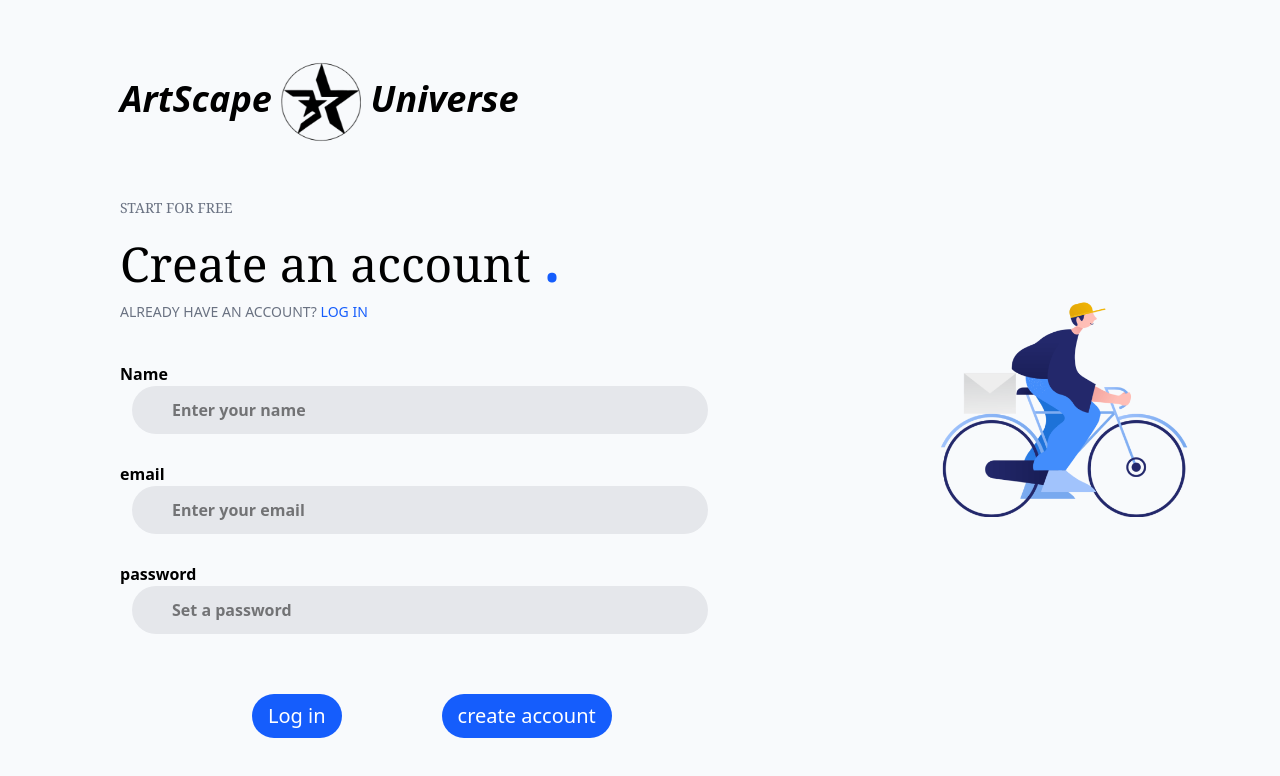
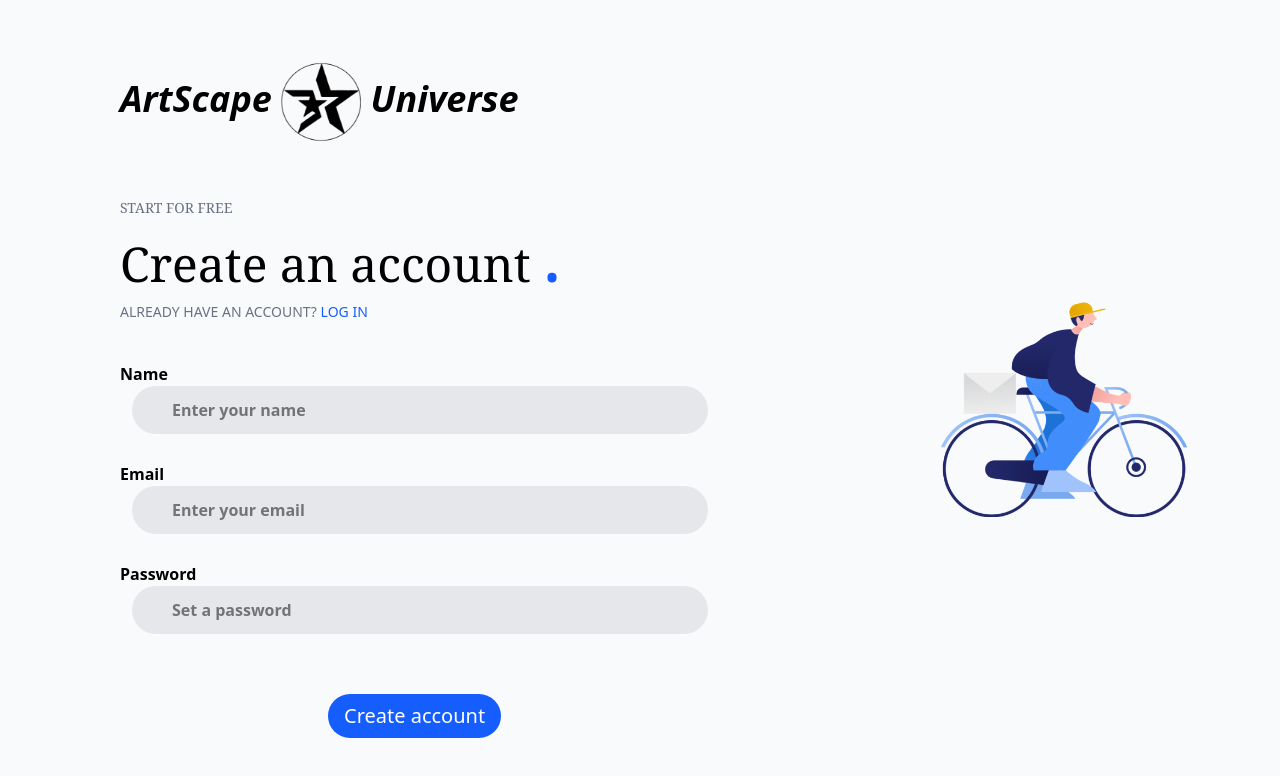
Before and after one commit to KiraIIV-max/ArtScape, a React (Vite) app in the folder frontend/: page /register in a window 1280 px wide. Shown: the top 776 px of the page. Built offline with nearby package versions, Linux system fonts and the light colour scheme.

Commit message:
register page updated

```diff
--- a/frontend/package.json
+++ b/frontend/package.json
@@ -11,6 +11,7 @@
   },
   "dependencies": {
     "@tailwindcss/vite": "^4.1.17",
+    "axios": "^1.13.2",
     "gsap": "^3.13.0",
     "react": "^19.2.0",
     "react-dom": "^19.2.0",
--- a/frontend/src/Pages/Register.jsx
+++ b/frontend/src/Pages/Register.jsx
@@ -4,8 +4,8 @@ import Navbar from "../components/Navbar";
 import React, { useEffect, useRef } from "react";
 import gsap from "gsap";
 import { ScrollTrigger } from "gsap/ScrollTrigger";
+
 gsap.registerPlugin(ScrollTrigger);
-
 
 const Register = () => {
   const container = useRef();
@@ -24,9 +24,28 @@ const Register = () => {
     return () => ctx.revert();
   }, []);
 
+  const handlelayout = () => {
+    const el1 = document.getElementById("layout");
+    el1.classList.remove("hidden");
+    const el2 = document.getElementById("layout2");
+    el2.classList.add("hidden");
+
+    const el3 = document.getElementById("layout3");
+    el3.classList.add("hidden");
+
+    const el4 = document.getElementById("layout4");
+    el4.classList.remove("opacity-0");
+    el4.classList.add("ml-32");
+    const el5 = document.getElementById("layout5");
+    el5.classList.add("hidden");
+  };
+
   return (
     <>
-    <section ref={container} className="ml-10  gap-10 items-center justify-center h-screen flex-row flex">
+      <section
+        ref={container}
+        className="ml-10 gap-10 items-center justify-center h-screen flex-row flex"
+      >
         <div className="mx-20 my-8">
           <div className="pb-14">
             <h1 className="font-bold text-4xl font-style italic">
@@ -39,67 +58,117 @@ const Register = () => {
               Universe
             </h1>
           </div>
+
           <div>
-          <p className=" uppercase font-serif text-gray-500 text-sm ">
+            <p className="uppercase font-serif text-gray-500 text-sm">
               start for free
             </p>
             <h1 className="text-5xl pb-3 font-serif">
-            Create an account <span className="text-7xl text-blue-600">.</span>
+              Create an account{" "}
+              <span className="text-7xl text-blue-600">.</span>
             </h1>
             <p className="uppercase text-gray-500 text-sm">
               Already have an account?{" "}
-            <span className=" text-blue-600">Log In</span>
+              <span
+                onClick={handlelayout}
+                id="layout5"
+                className=" cursor-pointer text-blue-600"
+              >
+                Log In
+              </span>
             </p>
           </div>
-        <form className="w-full flex flex-col gap-7 mt-10">
+
+          {/* register Form */}
+          <form id="layout2" className="w-full flex flex-col gap-7 mt-10">
             <label className=" text-black font-semibold">
               Name{" "}
               <input
                 placeholder="Enter your name"
                 required
                 type="text"
-              name="name"
-              className="block rounded-full w-xl ml-3 px-10 py-3 bg-gray-200"
+                name="fullname"
+                className=" block rounded-full w-xl ml-3 px-10 py-3 bg-gray-200"
               />
             </label>
-          <label className=" text-black font-semibold">
-            email{" "}
+
+            <label className="text-black font-semibold">
+              Email{" "}
               <input
                 placeholder="Enter your email"
                 required
                 type="email"
-              name="name"
+                name="email"
                 className="block rounded-full w-xl ml-3 px-10 py-3 bg-gray-200"
               />
             </label>
-          <label className=" text-black font-semibold">
-            password{" "}
+
+            <label className="text-black font-semibold">
+              Password{" "}
               <input
                 placeholder="Set a password"
                 required
                 type="password"
-              name="name"
+                name="password"
                 className="block rounded-full w-xl ml-3 px-10 py-3 bg-gray-200"
               />
             </label>
-          <div className=" ml-28 flex gap-20">
-            <button className=" cursor-pointer text-xl w-fit transation duration-300 ease-in-out  group hover:-translate-y-1.5 hover:scale-105 mt-8 z-20 ml-5 px-4 py-2 text-white  relative overflow-hidden">
+
+            <button
+              type="submit"
+              className="cursor-pointer text-xl w-fit transition duration-300 ease-in-out group hover:-translate-y-1.5 hover:scale-105 ml-52 mt-8 z-20  px-4 py-2 text-white relative overflow-hidden"
+            >
+              Create account
+              <span className="absolute left-0 bottom-0 rounded-full w-full bg-blue-600 -z-10 h-full transition-all duration-500 ease-in-out"></span>
+            </button>
+          </form>
+          {/* Login Form */}
+          <form
+            id="layout"
+            className=" hidden w-full flex flex-col gap-7 mt-10"
+          >
+            <label className="text-black font-semibold">
+              Email
+              <input
+                placeholder="Enter your email"
+                required
+                type="email"
+                name="email"
+                className="block rounded-full w-xl ml-3 px-10 py-3 bg-gray-200"
+              />
+            </label>
+
+            <label className="text-black font-semibold">
+              Password
+              <input
+                placeholder="Enter your password"
+                required
+                type="password"
+                name="password"
+                className="block rounded-full w-xl ml-3 px-10 py-3 bg-gray-200"
+              />
+            </label>
+
+            <button
+              type="submit"
+              className=" ml-52 cursor-pointer text-xl w-fit transition duration-300 ease-in-out group hover:-translate-y-1.5 hover:scale-105 mt-8 z-20  px-4 py-2 text-white relative overflow-hidden"
+            >
               Log in
-              <span className="absolute left-0 bottom-0 rounded-full  w-full bg-blue-600 -z-10 h-full transition-all duration-500 ease-in-out"></span>
+              <span className="absolute left-0 bottom-0 rounded-full w-full bg-blue-600 -z-10 h-full transition-all duration-500 ease-in-out"></span>
             </button>
-            <button className="cursor-pointer  text-xl w-fit transation duration-300 ease-in-out  group hover:-translate-y-1.5 hover:scale-105 mt-8 z-20 ml-5 px-4 py-2 text-white  relative overflow-hidden">
-              create account
-              <span className="absolute left-0 bottom-0 rounded-full  w-full bg-blue-600 -z-10 h-full transition-all duration-500 ease-in-out"></span>
-            </button>
-          </div>
           </form>
         </div>
-      <div
-        className="  ">
-          <span className=" absolute top-0 right-0 -z-10 bg-slate-50 w-1/2 h-full" ></span>
-        <img   src={img} alt="art" className=" reg-item w-full h-full object-cover" />
+
+        <div>
+          <span className="absolute top-0 right-0 -z-10 bg-slate-50 w-1/2 h-full"></span>
+          <img
+            src={img}
+            alt="art"
+            className="reg-item w-full h-full object-cover"
+          />
         </div>
-    </section></>
+      </section>
+    </>
   );
 };
 
--- a/frontend/src/Pages/Upload.jsx
+++ b/frontend/src/Pages/Upload.jsx
@@ -5,7 +5,7 @@ import Footer from "../components/Footer";
 const Upload = () => {
   return (
     <>
-    <Navbar/>
+      <Navbar />
       <section className="mx-20">
         <h1 className="text-4xl text-center pb-14">Upload Your Art</h1>
         <div>
@@ -49,25 +49,25 @@ const Upload = () => {
                   placeholder="Enter your email"
                   required
                   type="email"
-                  name="name"
+                  name="email"
                   className="block rounded-full w-xl ml-3 px-10 py-3 bg-gray-200"
                 />
               </label>
               <label className=" text-black font-semibold">
                 Discription{" "}
-                <input
+                <textarea
                   placeholder="Discribe your art"
                   required
                   type="text"
-                  name="name"
-                  className="  block rounded-xl w-xl ml-3 px-10 py-30 bg-gray-200"
-                />
+                  name="description"
+                  className="  block rounded-xl w-xl ml-3 px-10 py-25 bg-gray-200"
+                ></textarea>
               </label>
             </div>
           </form>
         </div>
       </section>
-      <Footer/>
+      <Footer />
     </>
   );
 };
--- a/frontend/src/main.jsx
+++ b/frontend/src/main.jsx
@@ -5,11 +5,12 @@ import "./index.css";
 import Home from "./Pages/Home.jsx";
 import Register from "./Pages/Register.jsx";
 import Upload from "./Pages/Upload.jsx";
+
 createRoot(document.getElementById("root")).render(
   <StrictMode>
     <BrowserRouter>
       <Routes>
-        <Route path="/" element={<Home />} />
+        <Route path="/home" element={<Home />} />
         <Route path="/register" element={<Register />} />
         <Route path="/upload" element={<Upload />} />
       </Routes>
```
Also changed, not shown: 1 other file (tests, documents, lock files or other folders). Lines whose indentation alone changed are shown as unchanged.
